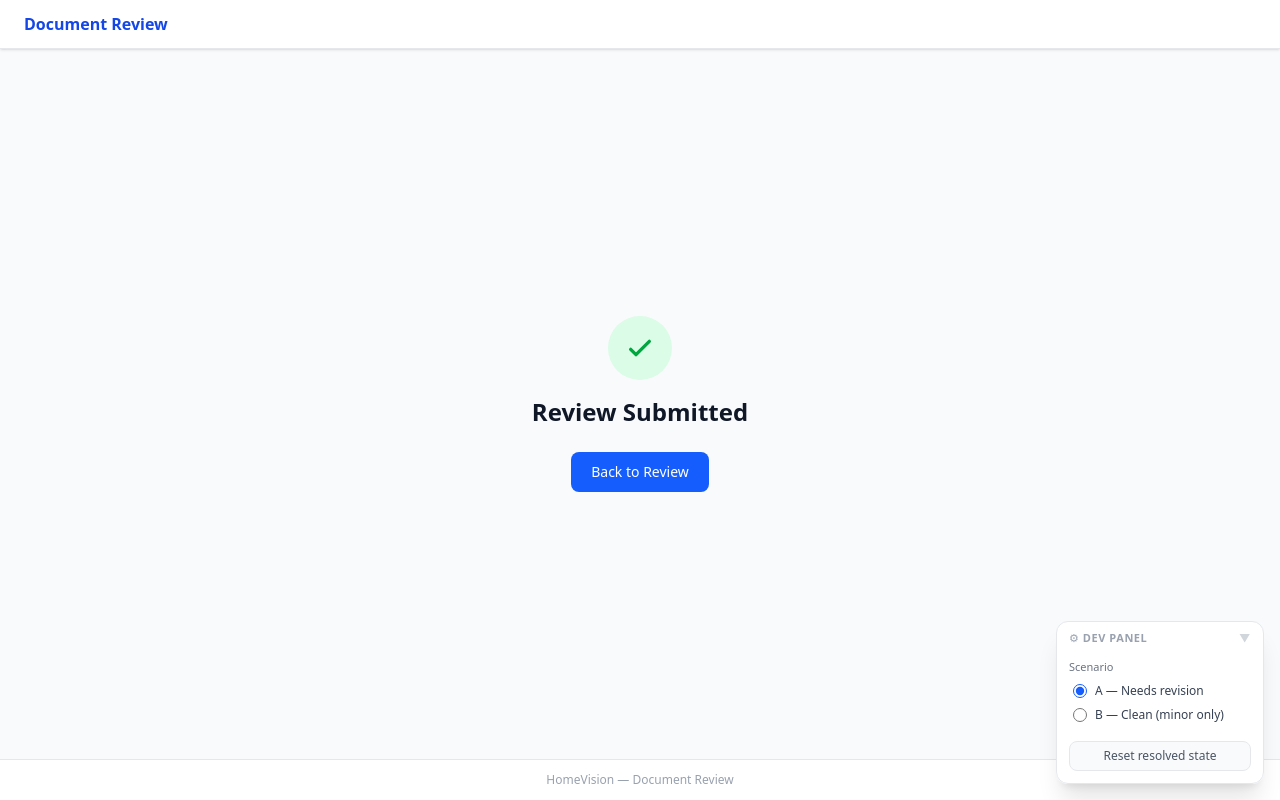
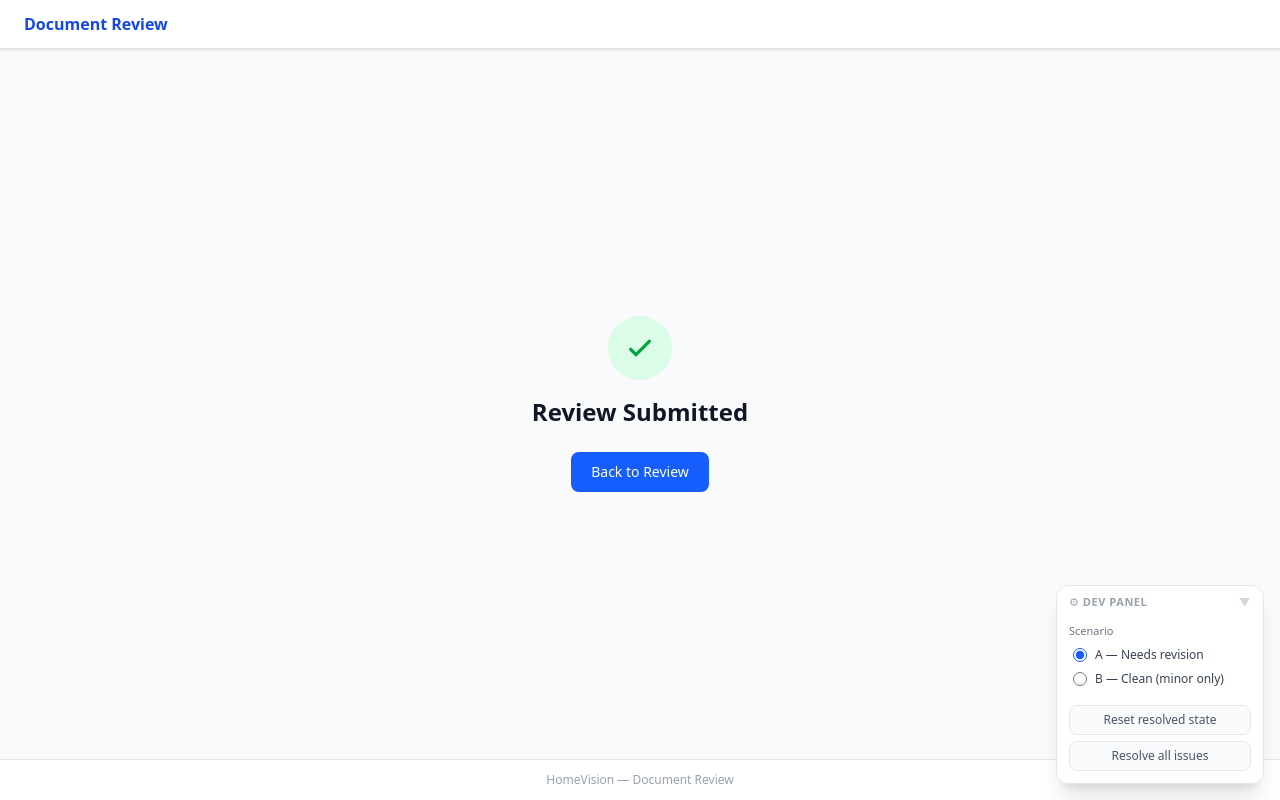
Before and after one commit to Mfigueira/hv-document-review, a React (Vite) app: page /submitted in a window 1280 px wide. Built offline with nearby package versions, Linux system fonts and the light colour scheme.

Commit message:
Add resolveAll functionality to review store and DevPanel; implement button for resolving all issues

```diff
--- a/src/components/dev/DevPanel.tsx
+++ b/src/components/dev/DevPanel.tsx
@@ -12,6 +12,7 @@ export function DevPanel() {
   const scenario = useReviewStore((s) => s.scenario);
   const setScenario = useReviewStore((s) => s.setScenario);
   const resetResolved = useReviewStore((s) => s.resetResolved);
+  const resolveAll = useReviewStore((s) => s.resolveAll);
   const [collapsed, setCollapsed] = useState(false);
 
   if (!IS_DEV) return null;
@@ -74,6 +75,15 @@ export function DevPanel() {
           >
             Reset resolved state
           </button>
+
+          {/* Resolve all button */}
+          <button
+            type="button"
+            onClick={resolveAll}
+            className="mt-1.5 w-full rounded-lg border border-gray-200 bg-gray-50 px-3 py-1.5 text-xs font-medium text-gray-600 transition-colors hover:border-green-200 hover:bg-green-50 hover:text-green-700"
+          >
+            Resolve all issues
+          </button>
         </div>
       )}
     </div>
--- a/src/store/useReviewStore.ts
+++ b/src/store/useReviewStore.ts
@@ -27,6 +27,7 @@ interface ReviewState {
   selectIssue: (id: string | null) => void;
   submit: () => Promise<boolean>;
   resetResolved: () => void;
+  resolveAll: () => void;
 }
 
 function resolvedKey(review: Review): string {
@@ -118,6 +119,13 @@ export const useReviewStore = create<ReviewState>()(
         const { [key]: _drop, ...rest } = resolvedIssueIds;
         set({ resolvedIssueIds: rest });
       },
+
+      resolveAll: () => {
+        const { review, resolvedIssueIds } = get();
+        if (!review) return;
+        const key = resolvedKey(review);
+        set({ resolvedIssueIds: { ...resolvedIssueIds, [key]: review.issues.map((i) => i.id) } });
+      },
     }),
     {
       name: 'home-vision-review',
```
